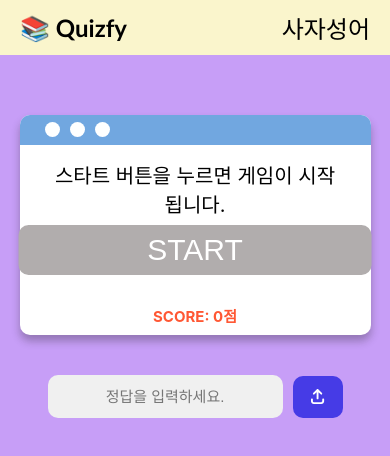
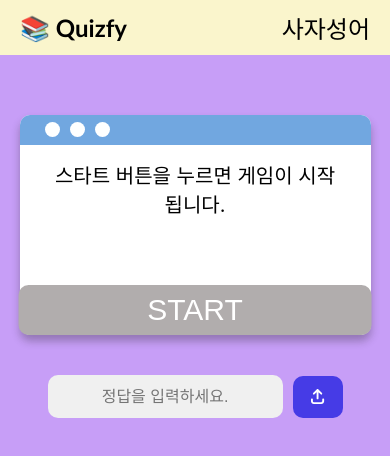
Before and after one commit to Quizfi/quizfi.github.io, a React (Create React App) app: page /saja in a window 390 px wide. Shown: the top 456 px of the page. Built offline with nearby package versions, Linux system fonts and the light colour scheme.

Commit message:
원상복구(+폰트사이즈,메타태그 추가)

```diff
--- a/public/index.html
+++ b/public/index.html
@@ -6,7 +6,7 @@
     <link rel="icon" href="%PUBLIC_URL%/favicon.ico?v=2" />
     <link href="https://cdnjs.cloudflare.com/ajax/libs/font-awesome/5.15.3/css/all.min.css" rel="stylesheet">
     <link rel="stylesheet" href="https://use.fontawesome.com/releases/v5.15.1/css/all.css">
-    <meta name="viewport" content="width=device-width, initial-scale=1" />
+    <meta name="viewport" content="width=device-width, initial-scale=1, maximum-scale=1, user-scalable=no">
     <meta name="theme-color" content="#000000" />
     <meta
       name="description"
--- a/src/components/QuizGame.css
+++ b/src/components/QuizGame.css
@@ -239,12 +239,6 @@ body {
       box-sizing: border-box; /* 패딩과 보더를 포함한 너비로 설정 */
     }
 
-    .quiz-game-container {
-      /* 화면 높이의 50%를 사용하여 요소의 높이 조정 */
-      height: calc(var(--vh, 1vh) * 50);
-      overflow: auto; /* 필요에 따라 스크롤바 추가 */
-    }
-
     .quiz-box{
       font-size: 20px;
       height: 220px;
@@ -307,7 +301,7 @@ body {
       width: 50%; /* 8의 비율로 너비를 설정 */
       min-width: 0; /* flex 항목이 줄어들 수 있도록 설정 */
       height: 3px;
-      font-size: 15px;
+      font-size: 16px;
       margin-right: 10px;
     }
 
--- a/src/components/QuizGame.js
+++ b/src/components/QuizGame.js
@@ -81,21 +81,6 @@ const QuizGame = () => {
       setShowFeedback(true); // 오답일 때 피드백 박스를 표시합니다.
     }
   };
-
-  useEffect(() => {
-    // 뷰포트 높이를 기반으로 한 CSS 변수 설정
-    function adjustVH() {
-      const vh = window.innerHeight * 0.01;
-      document.documentElement.style.setProperty('--vh', `${vh}px`);
-    }
-
-    // 컴포넌트가 마운트될 때 및 창 크기가 변경될 때 실행
-    window.addEventListener('resize', adjustVH);
-    adjustVH(); // 초기 설정
-
-    // 컴포넌트가 언마운트될 때 이벤트 리스너 제거
-    return () => window.removeEventListener('resize', adjustVH);
-  }, []);
 
   useEffect(() => {
     if (score === quizData.length) {
```
